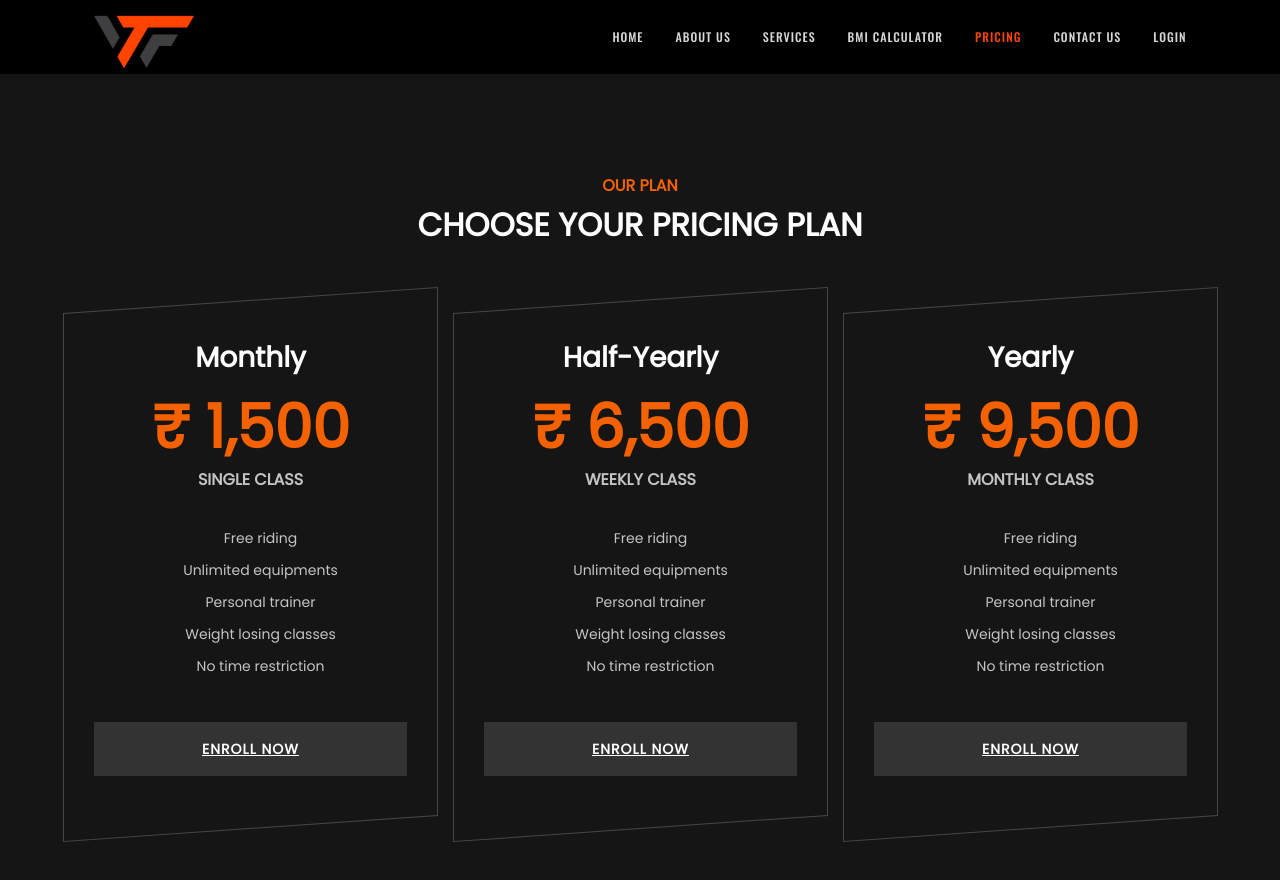
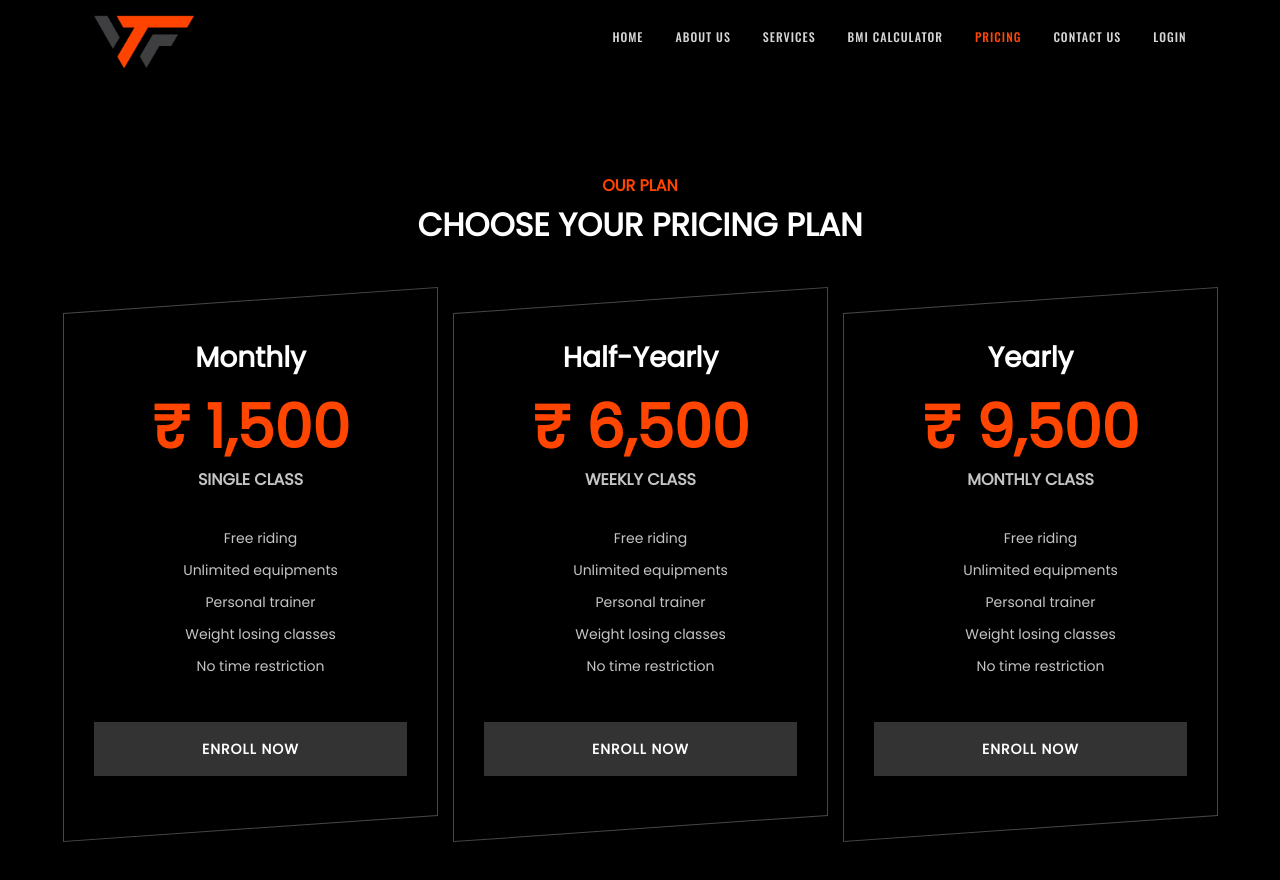
Before and after one commit to SatishKonduru/rskWFT, an Angular app: page /pricing in a window 1280 px wide. Shown: the top 880 px of the page. Built offline with nearby package versions, Linux system fonts and the light colour scheme.

Commit message:
Pricing updated

```diff
--- a/src/app/public-pages/pricing/pricing.component.css
+++ b/src/app/public-pages/pricing/pricing.component.css
@@ -9,32 +9,24 @@
 
 .section-title span {
 	font-size: 16px;
-	color: #f36100;
+	color: var(--bg-primary);
 	text-transform: uppercase;
 	font-weight: 700;
 }
 
 .section-title h2 {
-	color: #ffffff;
+	color: #fff;
 	font-size: 32px;
 	font-weight: 600;
 	text-transform: uppercase;
 	margin-top: 8px;
 }
 
-
-.pricing-section {
-	background: #151515;
-}
-.spad {
+.pspad {
 	padding-top: 100px;
 	padding-bottom: 100px;
 }
 
-.spad-2 {
-	padding-top: 50px;
-	padding-bottom: 70px;
-}
 .pricing-section .section-title {
 	margin-bottom: 56px;
 }
@@ -54,8 +46,8 @@
 }
 
 .ps-item:hover {
-	background: #ffffff;
-	border-color: #ffffff;
+	background: #fff;
+	border-color: #fff;
 }
 
 .ps-item:hover h3 {
@@ -72,17 +64,12 @@
 }
 
 .ps-item:hover .primary-btn.pricing-btn {
-	background: #f36100;
-}
-
-.ps-item:hover .thumb-icon {
-	opacity: 1;
-	visibility: visible;
+	background: var(--bg-primary);
 }
 
 .ps-item h3 {
 	font-size: 28px;
-	color: #ffffff;
+	color: #fff;
 	font-weight: 600;
 	margin-bottom: 16px;
 	-webkit-transform: skewY(4deg);
@@ -99,7 +86,7 @@
 
 .ps-item .pi-price h2 {
 	font-size: 60px;
-	color: #f36100;
+	color: var(--bg-primary);
 	font-weight: 600;
 }
 
@@ -130,26 +117,16 @@
 	-webkit-transform: skewY(4deg);
 	-ms-transform: skewY(4deg);
 	transform: skewY(4deg);
+  text-decoration: none;
 }
 
-.ps-item .thumb-icon {
-	font-size: 48px;
-	color: #f36100;
-	position: absolute;
-	left: 50px;
-	bottom: 120px;
-	-webkit-transform: skewY(4deg);
-	-ms-transform: skewY(4deg);
-	transform: skewY(4deg);
-	opacity: 0;
-	visibility: hidden;
-}
+
 .primary-btn {
 	display: inline-block;
 	font-size: 14px;
 	padding: 17px 30px 16px;
-	color: #ffffff;
-	background: #f36100;
+	color: #fff;
+	background: var(--bg-primary);
 	line-height: normal;
 	letter-spacing: 1px;
 	text-transform: uppercase;
@@ -157,49 +134,5 @@
 }
 
 .ps-item:hover .primary-btn.pricing-btn {
-	background: #f36100;
+	background: var(--bg-primary);
 }
-.ps-item .primary-btn.pricing-btn {
-	display: block;
-	background: #333333;
-	-webkit-transform: skewY(4deg);
-	-ms-transform: skewY(4deg);
-	transform: skewY(4deg);
-}
-.ps-item:hover .thumb-icon {
-	opacity: 1;
-	visibility: visible;
-}
-.ps-item .pi-price {
-	margin-bottom: 30px;
-	-webkit-transform: skewY(4deg);
-	-ms-transform: skewY(4deg);
-	transform: skewY(4deg);
-}
-
-.ps-item .pi-price h2 {
-	font-size: 60px;
-	color: #f36100;
-	font-weight: 600;
-}
-
-.ps-item .pi-price span {
-	color: #c4c4c4;
-	font-size: 16px;
-	font-weight: 700;
-	text-transform: uppercase;
-}
-
-.ps-item ul {
-	margin-bottom: 40px;
-	-webkit-transform: skewY(4deg);
-	-ms-transform: skewY(4deg);
-	transform: skewY(4deg);
-}
-
-.ps-item ul li {
-	font-size: 14px;
-	color: #c4c4c4;
-	line-height: 32px;
-	list-style: none;
-}
--- a/src/app/public-pages/pricing/pricing.component.html
+++ b/src/app/public-pages/pricing/pricing.component.html
@@ -1,4 +1,4 @@
-<section class="pricing-section spad">
+<section class="pricing-section pspad">
   <div class="container">
     <div class="row">
       <div class="col-lg-12">
```
